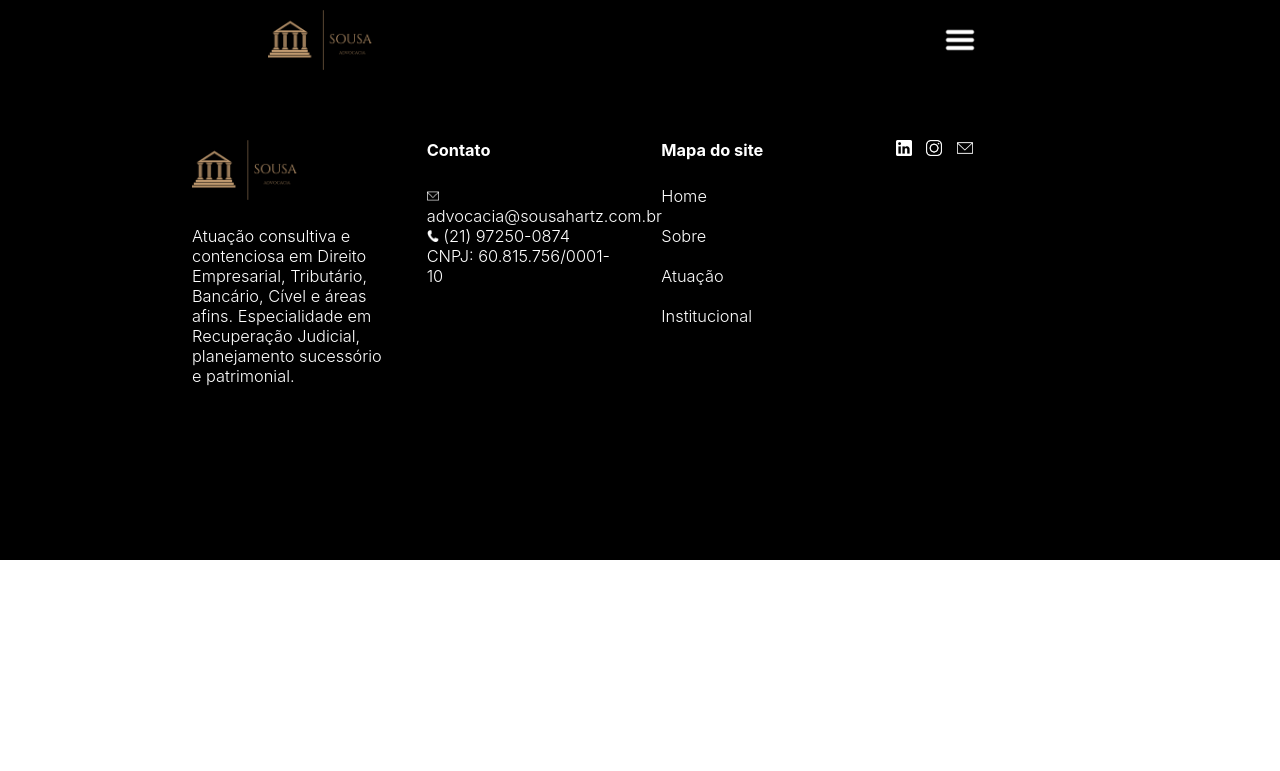
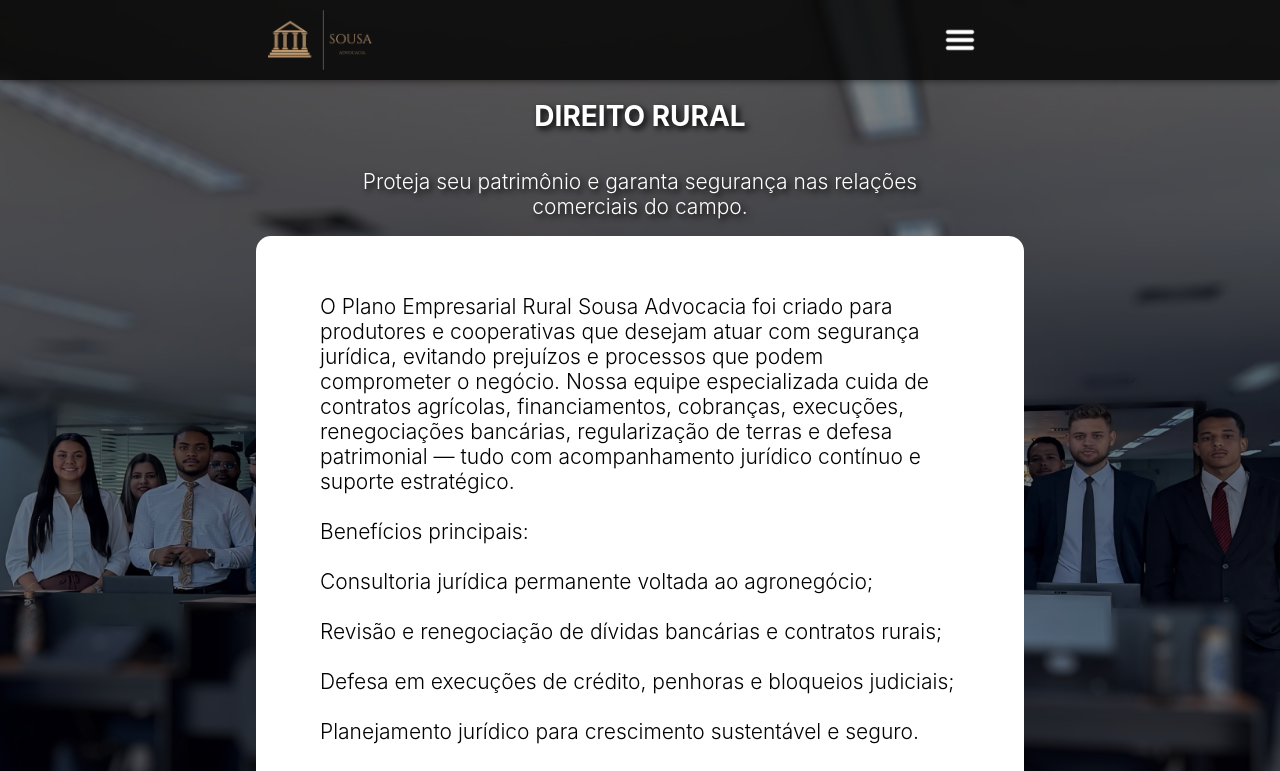
Before and after one commit to SousaAdvocacia/sousa-hartz, a React (Create React App) app: page /rural in a window 1280 px wide. Shown: the top 771 px of the page. Built offline with nearby package versions, Linux system fonts and the light colour scheme.

Commit message:
feat: adding rural page

```diff
--- a/src/App.js
+++ b/src/App.js
@@ -7,6 +7,7 @@ import { Home } from './Pages/Home';
 import { Nav } from './components/Nav/Nav';
 import { Footer } from './components/Footer/Footer';
 import { NavMobile } from './components/NavMobile/NavMobile';
+import { Rural } from './Pages/Rural';
 
 function App() {
 
@@ -16,13 +17,12 @@ function App() {
     main: {
       height: "auto",
       backgroundColor: "#ffffff",
-      backgroundImage: "url(" + "/office-background.jpg" + ")",
+      backgroundImage: "url(/office-background.jpg)",
       backgroundPosition: 'bottom',
       backgroundSize: 'cover',
       backgroundRepeat: 'no-repeat',
       display: "flex",
       flexDirection: "column",
-      justifyContent: "space-around",
       alignItems: "center",
       justifyContent: "center",
       fontSize: isDesktop ? "16px" : "14px",
@@ -41,6 +41,7 @@ function App() {
         <Route path="/" element={<Home />} />
         <Route path="/recuperacao-judicial" element={<Recovery />} />
         <Route path="/securitario" element={<Insurance />} />
+        <Route path="/rural" element={<Rural />} />
 
       </Routes>
 
--- /dev/null
+++ b/src/Pages/Rural.js
@@ -0,0 +1,9 @@
+import { RuralAbout } from "../components/RuralAbout/RuralAbout"
+
+export const Rural = () => {
+    return(
+        <div>
+            <RuralAbout/>
+        </div>
+    )
+}
--- a/src/components/Footer/Footer.js
+++ b/src/components/Footer/Footer.js
@@ -85,7 +85,7 @@ export const Footer = () => {
 
                 <div style={styles.content}>
 
-                    <img style={styles.logo} src="/logo.png" />
+                    <img style={styles.logo} src="/logo.png" alt=""/>
 
                     <h3 style={styles.description}>
                         Atuação consultiva e contenciosa em Direito Empresarial, Tributário, Bancário, Cível e áreas afins. Especialidade em Recuperação
@@ -102,9 +102,9 @@ export const Footer = () => {
 
                     <h3 style={styles.description}>
 
-                        <span><img style={styles.textIcon} src="/email.png" /> advocacia@sousahartz.com.br </span>
+                        <span><img style={styles.textIcon} src="/email.png" alt=""/> advocacia@sousahartz.com.br </span>
                         <br />
-                        <span><img style={styles.textIcon} src="/phone.png" /> (21) 97250-0874 </span>
+                        <span><img style={styles.textIcon} src="/phone.png" alt=""/> (21) 97250-0874 </span>
                         <br />
                         <span>CNPJ: 60.815.756/0001-10 </span>
                     </h3>
@@ -132,9 +132,9 @@ export const Footer = () => {
                 <div style={styles.content}>
 
                     <div style={styles.iconRow}>
-                        <img style={styles.icon} src="/linkedin.png" />
-                        <img style={styles.icon} src="/instagram.png" />
-                        <img style={styles.icon} src="/email.png" />
+                        <img style={styles.icon} src="/linkedin.png" alt=""/>
+                        <img style={styles.icon} src="/instagram.png" alt=""/>
+                        <img style={styles.icon} src="/email.png" alt=""/>
                     </div>
 
                 </div>
--- a/src/components/Nav/Nav.js
+++ b/src/components/Nav/Nav.js
@@ -1,9 +1,8 @@
-import { AppBar, useMediaQuery } from "@mui/material";
+import { AppBar } from "@mui/material";
 import { useState } from "react";
 import data from "./data.json";
 
 export const Nav = () => {
-    const isDesktop = useMediaQuery('(min-width:1000px)');
 
     const [color, setColor] = useState(true)
     const changeColor = () => {
@@ -54,7 +53,7 @@ export const Nav = () => {
     return (
         <AppBar style={styles.nav}>
             <div style={styles.navbarBox}>
-                <img style={styles.logo} src="/logo.png" />
+                <img style={styles.logo} src="/logo.png" alt=""/>
             </div>
 
             <div style={styles.navbarBox}>
--- a/src/components/Nav/data.json
+++ b/src/components/Nav/data.json
@@ -7,6 +7,10 @@
     {
         "name": "Suporte",
         "slug": "https://wa.me/5521983654839?text=Gostaria%20de%20um%20suporte%20com%20o%20jur%C3%ADdico%20da%20Sousa%20Advocacia!"
+    },
+    {
+        "name": "Andamento Processual",
+        "slug": "https://wa.me/5521965540692?text=Gostaria%20de%20um%20suporte%20com%20o%20jur%C3%ADdico%20da%20Sousa%20Advocacia!"
     },
     {
         "name": "Home",
@@ -23,5 +27,9 @@
     {
         "name": "Institucional",
         "slug": "/#institucional"
+    },
+    {
+        "name": "Direito Rural",
+        "slug": "/rural"
     }
 ]
--- a/src/components/RecoveryContact/RecoveryContact.js
+++ b/src/components/RecoveryContact/RecoveryContact.js
@@ -103,8 +103,8 @@ export const RecoveryContact = () => {
 
                 <div style={styles.iconRow}>
 
-                    <img style={styles.icon} src="/instagram.png"/>
-                    <img style={styles.icon} src="/linkedin.png"/>
+                    <img style={styles.icon} src="/instagram.png" alt=""/>
+                    <img style={styles.icon} src="/linkedin.png" alt=""/>
 
                 </div>
 
--- /dev/null
+++ b/src/components/RuralAbout/RuralAbout.js
@@ -0,0 +1,128 @@
+import { Button } from "@mui/material"
+
+export const RuralAbout = () => {
+
+    const styles = {
+        main: {
+            backgroundImage: "url(/office-background.jpg)",
+            backgroundPosition: 'bottom',
+            backgroundSize: 'cover',
+            backgroundRepeat: 'no-repeat',
+            color: "#ffffff",
+            width: "100vw",
+            height: "auto",
+            display: "flex"
+        },
+
+        box: {
+            backgroundColor: "rgba(0, 0, 0, 0.5)",
+            width: "100%",
+            height: "100%",
+            display: "flex",
+            flexDirection: "column",
+            alignItems: "center",
+            justifyContent: "center",
+            boxSizing: "border-box",
+        },
+
+        content: {
+            width: "60%",
+            height: "90%",
+            display: "flex",
+            flexDirection: "column",
+            alignItems: "center",
+            justifyContent: "center",
+            textAlign: "center"
+        },
+
+        title: {
+            filter: "drop-shadow(3px 3px 3px #000000)"
+        },
+
+        description: {
+            width: "80%",
+            fontWeight: 300,
+            filter: "drop-shadow(3px 3px 3px #000000)"
+        },
+
+        textArea: {
+            backgroundColor: "#ffffff",
+            width: "50vw",
+            height: "auto",
+            display: "flex",
+            flexDirection: "column",
+            alignItems: "center",
+            justifyContent: "center",
+            borderRadius: 15,
+            textAlign: "left",
+            padding: "5vh 5vw 5vh 5vw",
+            marginBottom: "10vh"
+        },
+
+        text: {
+            color: "#000000",
+            fontWeight: 300,
+        },
+
+        button: {
+            backgroundColor: "#bf996f",
+            color: "#ffffff",
+            width: "20vw",
+            height: "auto",
+            borderRadius: 5,
+            marginTop: "3vh",
+            padding: 0
+        },
+
+        buttonText: {
+            margin: "0.5vw"
+        }
+    }
+
+    return (
+        <div style={styles.main}>
+
+            <div style={styles.box}>
+
+                <div style={{ height: "10vh" }}></div>
+
+                <div style={styles.content}>
+
+                    <h1 style={styles.title}>DIREITO RURAL</h1>
+
+                    <h2 style={styles.description}>
+                            Proteja seu patrimônio e garanta segurança nas relações comerciais do campo.
+                    </h2>
+
+                    <div style={styles.textArea}>
+                        <h2 style={styles.text}>
+                            O Plano Empresarial Rural Sousa Advocacia foi criado para produtores e cooperativas que desejam atuar com segurança jurídica, evitando prejuízos e processos que podem comprometer o negócio.
+                            Nossa equipe especializada cuida de contratos agrícolas, financiamentos, cobranças, execuções, renegociações bancárias, regularização de terras e defesa patrimonial — tudo com acompanhamento jurídico contínuo e suporte estratégico.
+                            <br/><br/>
+                            Benefícios principais:
+                            <br/><br/>
+                            Consultoria jurídica permanente voltada ao agronegócio;
+                            <br/><br/>
+                            Revisão e renegociação de dívidas bancárias e contratos rurais;
+                            <br/><br/>
+                            Defesa em execuções de crédito, penhoras e bloqueios judiciais;
+                            <br/><br/>
+                            Planejamento jurídico para crescimento sustentável e seguro.
+                            <br/><br/>
+                            Atue com tranquilidade. Deixe a Sousa Advocacia proteger sua empresa rural com segurança e resultados.
+                        </h2>
+
+                        <Button variant="container" style={styles.button} target="_blank" href="https://wa.me/5521983654839?text=Gostaria%20de%20um%20suporte%20com%20o%20jur%C3%ADdico%20da%20Sousa%20Advocacia!">
+                            <h3 style={styles.buttonText}>
+                                Entre em contato
+                            </h3>
+                        </Button>
+                    </div>
+
+                </div>
+
+            </div>
+
+        </div>
+    )
+}
```
Also changed, not shown: src/components/ActivityList/ActivityList.js (+2 -5 lines).
